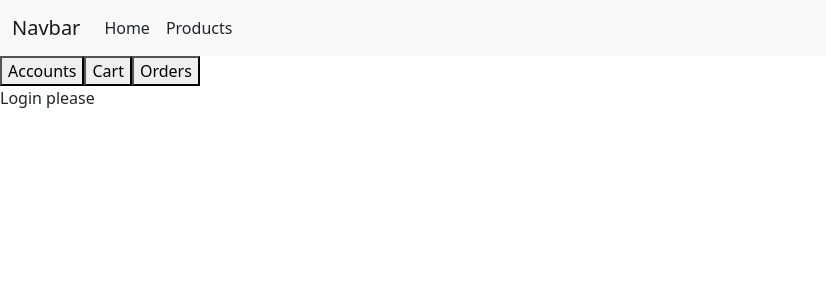
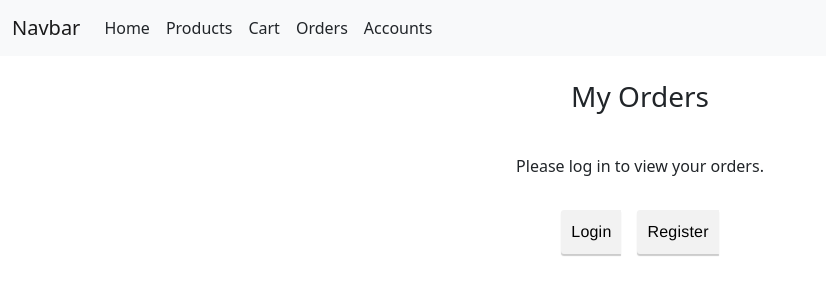
Before and after one commit to HelloRave/Project-3-React, a React (Create React App) app in the folder project-03/: page /orders in a window 1280 px wide. Shown: the top 300 px of the page, without its empty margins (0-826 px from the left). Built offline with nearby package versions, Linux system fonts and the light colour scheme; no server answers.

Commit message:
Styling orders and related pages

```diff
--- a/project-03/src/components/Cart.js
+++ b/project-03/src/components/Cart.js
@@ -10,7 +10,7 @@ export default function Cart() {
 
     const { tokens } = useContext(UserContext)
     const { cart, setCart,
-            deleteCartItem, checkout } = useContext(CartContext)
+        deleteCartItem, checkout } = useContext(CartContext)
 
     const calculateSubtotal = () => {
         if (cart.length) {
@@ -30,7 +30,7 @@ export default function Cart() {
         return false
     }
 
-    const onDelete = async(variantId, productName) => {
+    const onDelete = async (variantId, productName) => {
         await deleteCartItem(variantId, productName)
         setCart(
             cart.filter(cartItem => cartItem.variant_id !== variantId)
@@ -44,7 +44,22 @@ export default function Cart() {
 
                 {!tokens ?
 
-                    <p className="text-center">Please log in to view or add items to your shopping cart.</p>
+                    <Fragment>
+                        <p className="text-center py-3">Please log in to view or add items to your shopping cart.</p>
+                        <div className="col-12 d-flex justify-content-center align-items-center">
+                            <button className="continueShopping me-3">
+                                <Link to='/login' className="text-decoration-none text-reset">
+                                    Login
+                                </Link>
+                            </button>
+                            <button className="continueShopping">
+                                <Link to='/register' className="text-decoration-none text-reset">
+                                    Register
+                                </Link>
+                            </button>
+                        </div>
+                    </Fragment>
+
 
                     :
 
@@ -52,7 +67,7 @@ export default function Cart() {
                         {
                             cart.length ?
                                 <Fragment>
-                                    <div className="col-12 col-md-8">
+                                    <div className="col-12 col-md-8 my-3">
                                         <table className="table">
                                             <thead>
                                                 <tr>
@@ -82,8 +97,8 @@ export default function Cart() {
                                                                 </td>
                                                                 <td className="cart-rows">
                                                                     <div className="d-flex justify-content-center align-items-center"
-                                                                         style={{ padding: "4px" }}
-                                                                         onClick={() => {onDelete(cartItem.variant_id, cartItem.variant?.product?.product_name)}}>
+                                                                        style={{ padding: "4px" }}
+                                                                        onClick={() => { onDelete(cartItem.variant_id, cartItem.variant?.product?.product_name) }}>
                                                                         <FontAwesomeIcon icon={faTrashCan} />
                                                                     </div>
                                                                 </td>
@@ -94,7 +109,7 @@ export default function Cart() {
                                             </tbody>
                                         </table>
                                     </div>
-                                    <div className="col-12 col-md-4">
+                                    <div className="col-12 col-md-4 my-3">
                                         {
                                             calculateSubtotal() ?
 
@@ -138,7 +153,7 @@ export default function Cart() {
                                     <div className="col-12 d-flex justify-content-center align-items-center my-3">
                                         No Items In Cart
                                     </div>
-                                    <div className="col-12 d-flex justify-content-center align-items-center">
+                                    <div className="col-12 d-flex justify-content-center align-items-center my-3">
                                         <button className="continueShopping">
                                             <Link to='/products' className="text-decoration-none text-reset">
                                                 Continue Shopping
--- a/project-03/src/components/Navbar.js
+++ b/project-03/src/components/Navbar.js
@@ -1,26 +1,11 @@
 import { Fragment, useContext } from "react"
-import { Link, useNavigate } from "react-router-dom"
-import { CartContext } from "../context/CartContext"
+import { Link } from "react-router-dom"
 import { UserContext } from "../context/UserContext"
 
 
 export default function Navbar() {
 
     const { user } = useContext(UserContext)
-    const { getCart } = useContext(CartContext)
-    const navigate = useNavigate()
-
-    const viewAccount = () => {
-        if (user) {
-            navigate('/profile')
-        } else {
-            navigate('/login')
-        }
-    }
-
-    const viewCart = async () => {
-        navigate('/cart')
-    }
 
     return (
         <Fragment>
@@ -42,18 +27,35 @@ export default function Navbar() {
                                     Products
                                 </Link>
                             </li>
+                            <li className="nav-item">
+                                <Link to='/cart' className="nav-link text-decoration-none text-reset">
+                                    Cart
+                                </Link>
+                            </li>
+                            <li className="nav-item">
+                                <Link to='/orders' className="nav-link text-decoration-none text-reset">
+                                    Orders
+                                </Link>
+                            </li>
+                            <li className="nav-item">
+                                {
+                                    user ?
+
+                                        <Link to='/profile' className="nav-link text-decoration-none text-reset">
+                                            Accounts
+                                        </Link>
+
+                                        :
+
+                                        <Link to='/login' className="nav-link text-decoration-none text-reset">
+                                            Accounts
+                                        </Link>
+                                }
+                            </li>
                         </ul>
                     </div>
                 </div>
             </nav>
-            <div>
-                <button onClick={viewAccount}>Accounts</button>
-
-                <button onClick={viewCart}>Cart</button>
-
-                <button onClick={() => { navigate('/orders') }}>Orders</button>
-
-            </div>
         </Fragment>
     )
 }
--- a/project-03/src/components/Orders.js
+++ b/project-03/src/components/Orders.js
@@ -1,4 +1,5 @@
 import { Fragment, useContext, useEffect, useState } from "react";
+import { Link } from "react-router-dom";
 import api from "../api";
 import { UserContext } from "../context/UserContext";
 
@@ -25,10 +26,26 @@ export default function Orders() {
 
     return (
         <Fragment>
+            <div className="container">
+                <h3 className="text-center my-4">My Orders</h3>
                 {
                     !tokens ?
 
-                    <p>Login please</p>
+                        <Fragment>
+                            <p className="text-center py-3">Please log in to view your orders.</p>
+                            <div className="col-12 d-flex justify-content-center align-items-center">
+                                <button className="continueShopping me-3">
+                                    <Link to='/login' className="text-decoration-none text-reset">
+                                        Login
+                                    </Link>
+                                </button>
+                                <button className="continueShopping">
+                                    <Link to='/register' className="text-decoration-none text-reset">
+                                        Register
+                                    </Link>
+                                </button>
+                            </div>
+                        </Fragment>
 
                         :
 
@@ -40,16 +57,28 @@ export default function Orders() {
 
                                     :
 
-                            orders.length?
+                                    orders.length ?
 
                                         <p>Display orders</p>
 
                                         :
 
-                            <p>No orders yet</p>
+                                        <Fragment>
+                                            <div className="col-12 d-flex justify-content-center align-items-center my-3">
+                                                No Orders Yet
+                                            </div>
+                                            <div className="col-12 d-flex justify-content-center align-items-center my-3">
+                                                <button className="continueShopping">
+                                                    <Link to='/products' className="text-decoration-none text-reset">
+                                                        Continue Shopping
+                                                    </Link>
+                                                </button>
+                                            </div>
+                                        </Fragment>
                             }
                         </div>
                 }
+            </div>
         </Fragment>
     )
 }
--- a/project-03/src/components/ProductListing.js
+++ b/project-03/src/components/ProductListing.js
@@ -91,7 +91,7 @@ export default function ProductListing() {
 
                 products.map(product => {
                     return (
-                        <Link to={'/products/' + product.product_id}>
+                        <Link to={'/products/' + product.product_id} key={product.product_id}>
                             <div>
                                 Number: {product.product_id}
                                 {product.product_name}
--- a/project-03/src/components/Profile.js
+++ b/project-03/src/components/Profile.js
@@ -4,11 +4,12 @@ import { UserContext } from "../context/UserContext";
 
 export default function Profile() {
 
-    const { user, logout, loadUser } = useContext(UserContext)
+    const { user, logout, loadUser, setLoadUser } = useContext(UserContext)
     const navigate = useNavigate()
 
     const userLogout = async() => {
         await logout()
+        setLoadUser(true)
         navigate('/login')
     }
 
```
Also changed, not shown: project-03/src/components/CheckoutCancel.js (+20 -2 lines), project-03/src/components/CheckoutSuccess.js (+20 -2 lines). Lines whose indentation alone changed are shown as unchanged.
